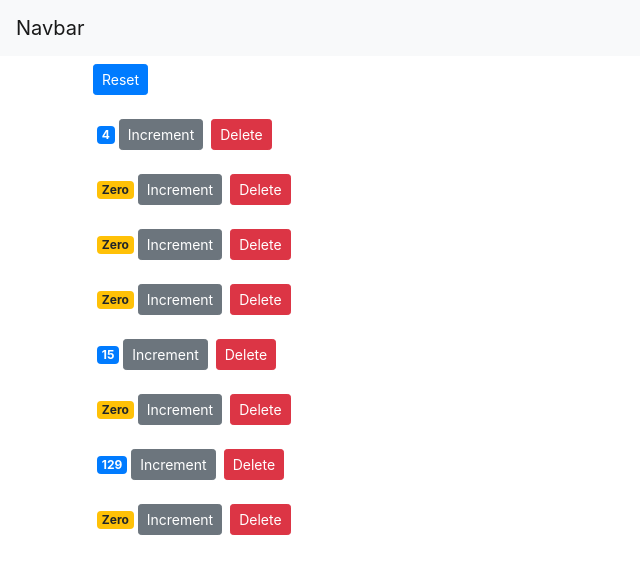
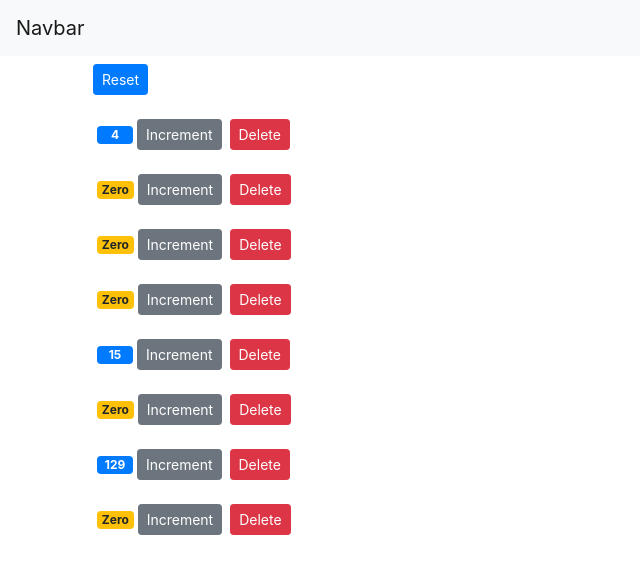
Before and after one commit to invisiblebear/react-demo, a React (Create React App) app: page / in a window 1280 px wide. Shown: the top 574 px of the page, without its empty margins (0-640 px from the left). Built offline with nearby package versions, Linux system fonts and the light colour scheme.

Commit message:
added a style to a badge

```diff
--- a/src/components/counter.jsx
+++ b/src/components/counter.jsx
@@ -1,10 +1,15 @@
 import React, { Component } from 'react';
 
 class Counter extends Component {
+
+    badgeStyles = {
+        minWidth: 36
+    }
+
     render() {
         return(
         <div className="m-2">
-            <span className={this.getBadgeClasses()}>{this.formatCount()}</span>
+            <span style={this.badgeStyles} className={this.getBadgeClasses()}>{this.formatCount()}</span>
 
             <button onClick={ () => this.props.onIncrement(this.props.counter)} className='btn btn-secondary btn-sm'>Increment</button>
             {/* use an arrow function inline to pass an argument into a method for eventhandlers */}
```
